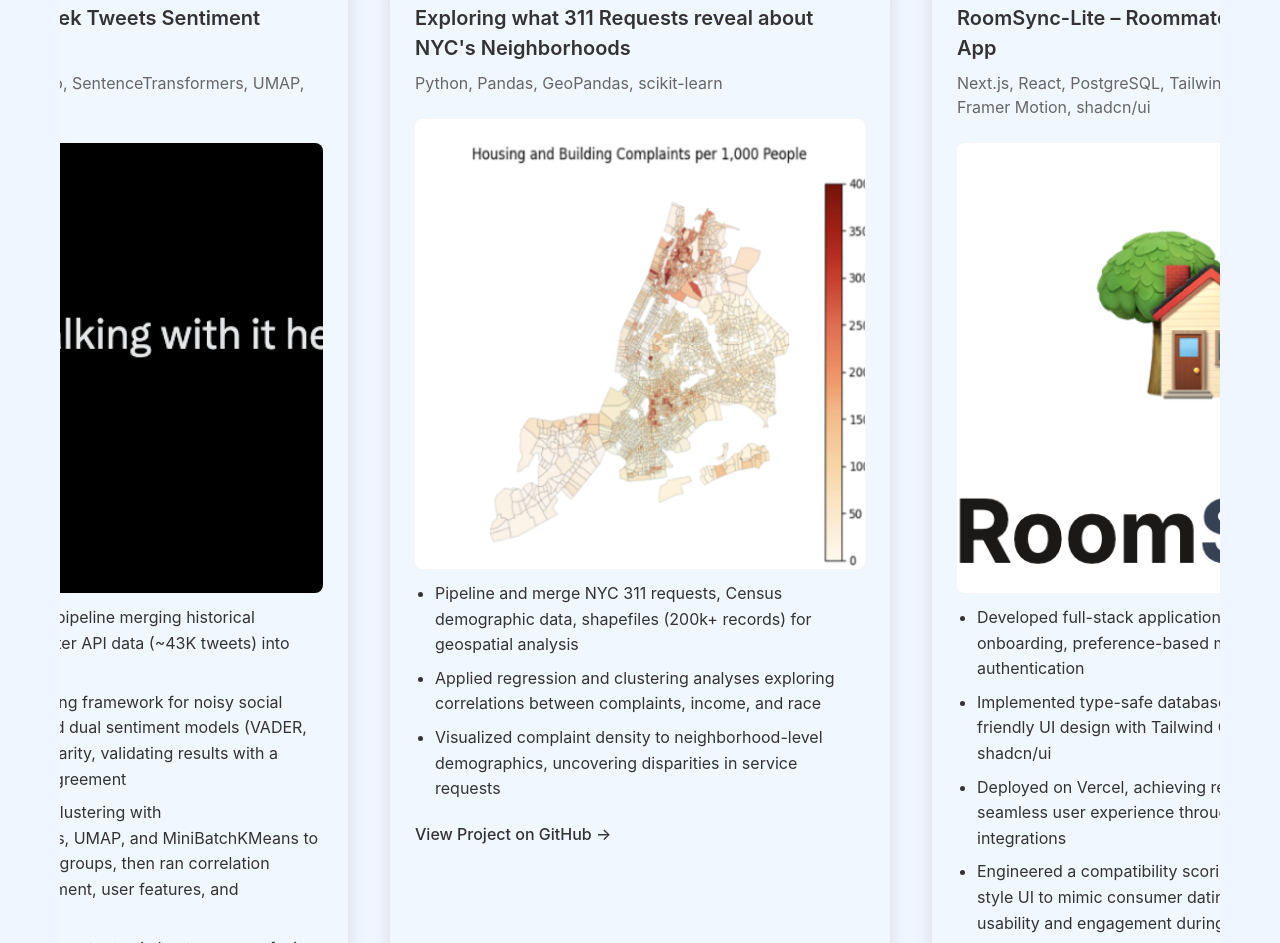
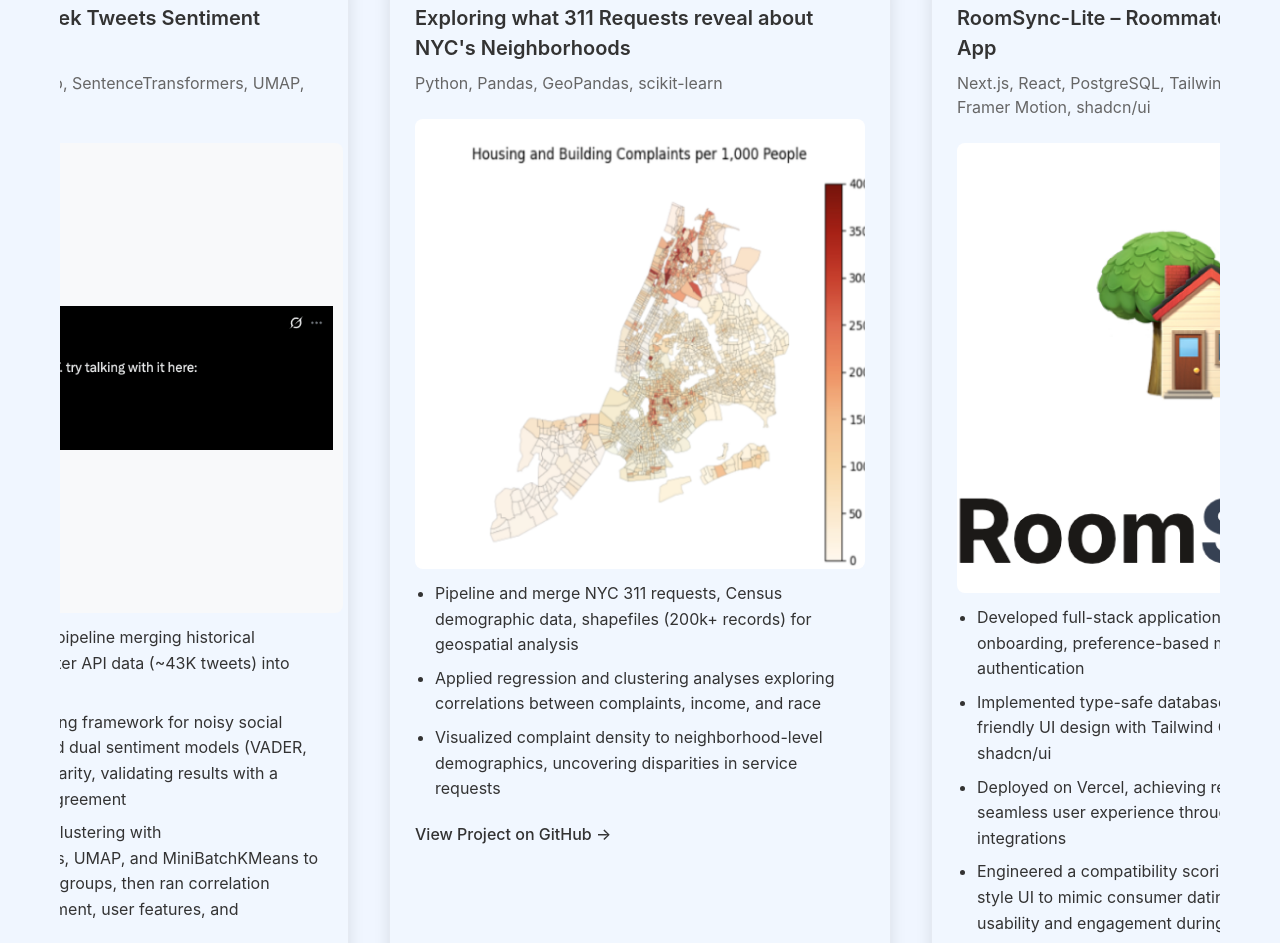
Before and after one commit to mylwzz/aboutpage, a website: page index.html in a window 1280 px wide. Shown: the part 881-1824 px from the top of the page. Drawn offline with Linux system fonts and the light colour scheme.

Commit message:
fixed projects align

```diff
--- a/styles.css
+++ b/styles.css
@@ -401,13 +401,14 @@ h2 {
 .projects-grid {
     display: flex;
     gap: 40px;
-    overflow-x: auto;
+    overflow-x: visible;
     overflow-y: hidden;
     padding: 20px 0 40px;
     scroll-behavior: smooth;
     -webkit-overflow-scrolling: touch;
     justify-content: center;
     align-items: stretch;
+    flex-wrap: nowrap;
 }
 
 .projects-grid::-webkit-scrollbar {
@@ -523,6 +524,18 @@ h2 {
 
 .project-image:hover {
     transform: scale(1.02);
+}
+
+/* Specific styling for sentiment analysis project image */
+.project-item:first-child .project-image {
+    object-fit: contain;
+    object-position: center;
+    background: #f8f9fa;
+    padding: 10px;
+}
+
+.dark-mode .project-item:first-child .project-image {
+    background: rgba(255, 255, 255, 0.1);
 }
 
 /* Leadership section */
```
